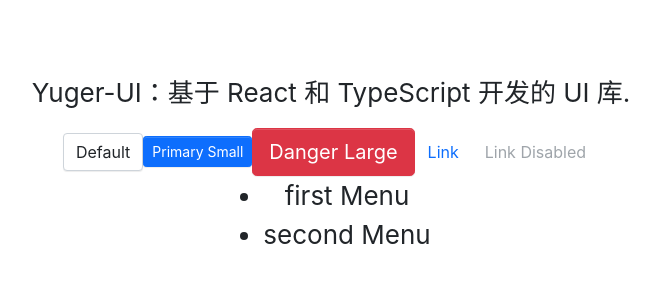
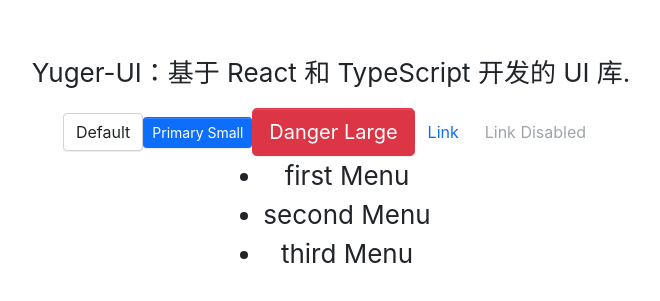
Before and after one commit to Ysom/yuger-ui, a React (Create React App) app: page / in a window 1280 px wide. Shown: the part 229-530 px from the top of the page, without its empty margins (309-969 px from the left). Built offline with nearby package versions, Linux system fonts and the light colour scheme.

Commit message:
update: 增加 Menu 与 MenuItem 组件交互

```diff
--- a/src/App.tsx
+++ b/src/App.tsx
@@ -24,12 +24,15 @@
           </Button>
         </div>
         <div className="menu-container">
-          <Menu>
-            <MenuItem>
+          <Menu defaultIndex={0} onSelect={(index) => { console.log(index) }}>
+            <MenuItem index={0}>
               first Menu
             </MenuItem>
-            <MenuItem>
+            <MenuItem index={1}>
               second Menu
+            </MenuItem>
+            <MenuItem index={2} disabled>
+              third Menu
             </MenuItem>
           </Menu>
         </div>
--- a/src/components/Menu/menu.tsx
+++ b/src/components/Menu/menu.tsx
@@ -1,25 +1,46 @@
-import React from 'react';
+import React, { createContext, useState } from 'react';
 import classNames from 'classnames';
 
 type MenuMode = 'horizontal' | 'vertical';
+type SelectCallback = (selectIndex: number) => void;
 
 export interface MenuProps {
   className?: string;
   defaultIndex?: number;
   mode?: MenuMode;
   style?: React.CSSProperties;
-  onSelect?: (selectIndex: number) => void;
+  onSelect?: SelectCallback;
+}
+interface IMenuContext {
+  index: number;
+  onSelect?: SelectCallback;
 }
 
+export const MenuContext = createContext<IMenuContext>({index: 0});
+
 const Menu: React.FC<MenuProps> = (props) => {
-  const { className, mode, style, defaultIndex, children } = props;
+  const { className, mode, style, defaultIndex, onSelect, children } = props;
+  const [currentActive, setActive] = useState(defaultIndex);
   const classes = classNames('yuger-menu', className, {
     'menu-vertical': mode === 'vertical',
   })
+  const handleClick = (index: number) => {
+    setActive(index);
+    if(onSelect){
+      onSelect(index);
+    }
+  }
+  const passedContext: IMenuContext = {
+    index: currentActive ? currentActive : 0,
+    onSelect: handleClick,
+  }
 
   return (
     <ul className={classes} style={style}>
-      { children }
+      <MenuContext.Provider value={passedContext}>
+        { children }
+      </MenuContext.Provider>
+
     </ul>
   )
 }
--- a/src/components/Menu/menuItem.tsx
+++ b/src/components/Menu/menuItem.tsx
@@ -1,8 +1,9 @@
-import React from 'react';
+import React, { useContext } from 'react';
 import classNames from 'classnames';
+import { MenuContext } from './menu';
 
 export interface MenuItemProps {
-  index?: number;
+  index: number;
   disabled?: boolean;
   className?: string;
   style?: React.CSSProperties;
@@ -10,11 +11,18 @@
 
 const MenuItem: React.FC<MenuItemProps> = (props) => {
   const { index, disabled, className, style, children } = props;
+  const context = useContext(MenuContext);
   const classes = classNames('menu-item', className, {
     'is-disabled': disabled,
+    'is-active': context.index === index,
   })
+  const handleClick = () => {
+    if (context.onSelect && !disabled) {
+      context.onSelect(index);
+    }
+  }
   return (
-    <li className={classes} style={style}>
+    <li className={classes} style={style} onClick={handleClick}>
       { children }
     </li>
   )
```
